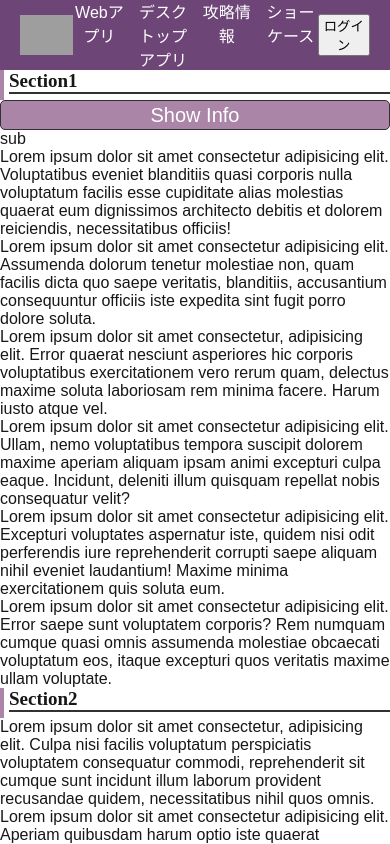
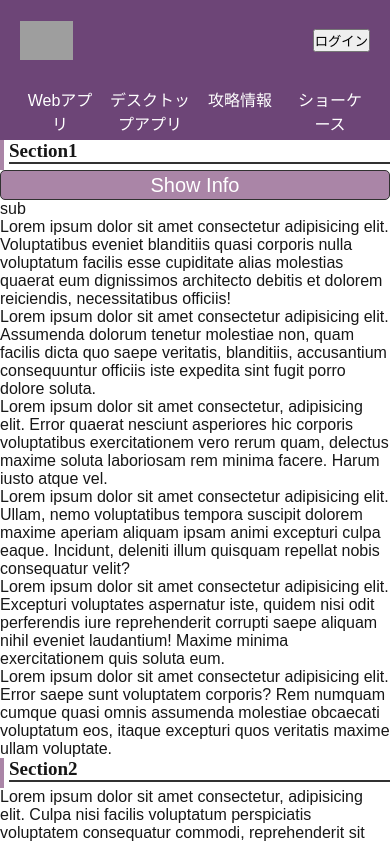
Before and after one commit to p-o-ke-nae/pokenae.WebComponent, a Next.js app: page / in a window 390 px wide. Shown: the top 844 px of the page. Built offline with nearby package versions, Linux system fonts and the light colour scheme; grey boxes are pictures that could not be loaded.

Commit message:
・全体幅によるヘッダの調整

```diff
--- a/src/components/Header.module.css
+++ b/src/components/Header.module.css
@@ -40,3 +40,26 @@
   display: flex;
   justify-content: flex-end; /* ログインコンポーネントを右揃えにする */
 }
+
+@media (max-width: 800px) {
+  .header {
+    height: 140px; /* 高さを大きくする */
+    display: flex;
+    flex-wrap: wrap; /* 要素を折り返す */
+  }
+
+  .headerLogoContainer {
+    order: 1; /* 最初の要素 */
+    height: 50%;
+  }
+
+  .nav {
+    order: 3; /* 三番目の要素 */
+    width: 100%;
+  }
+
+  .login {
+    order: 2; /* 二番目の要素 */
+    width: 85%;
+  }
+}
```
